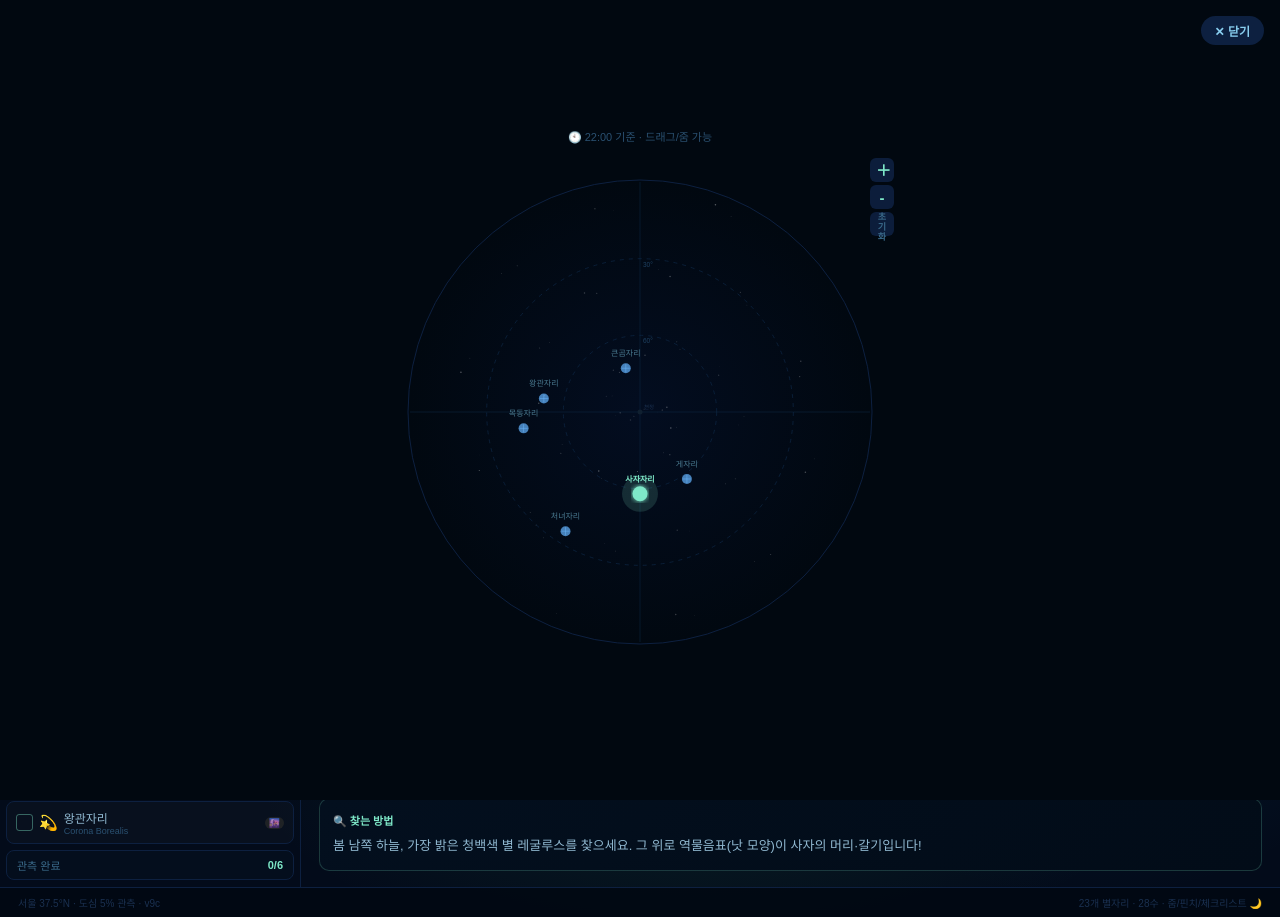
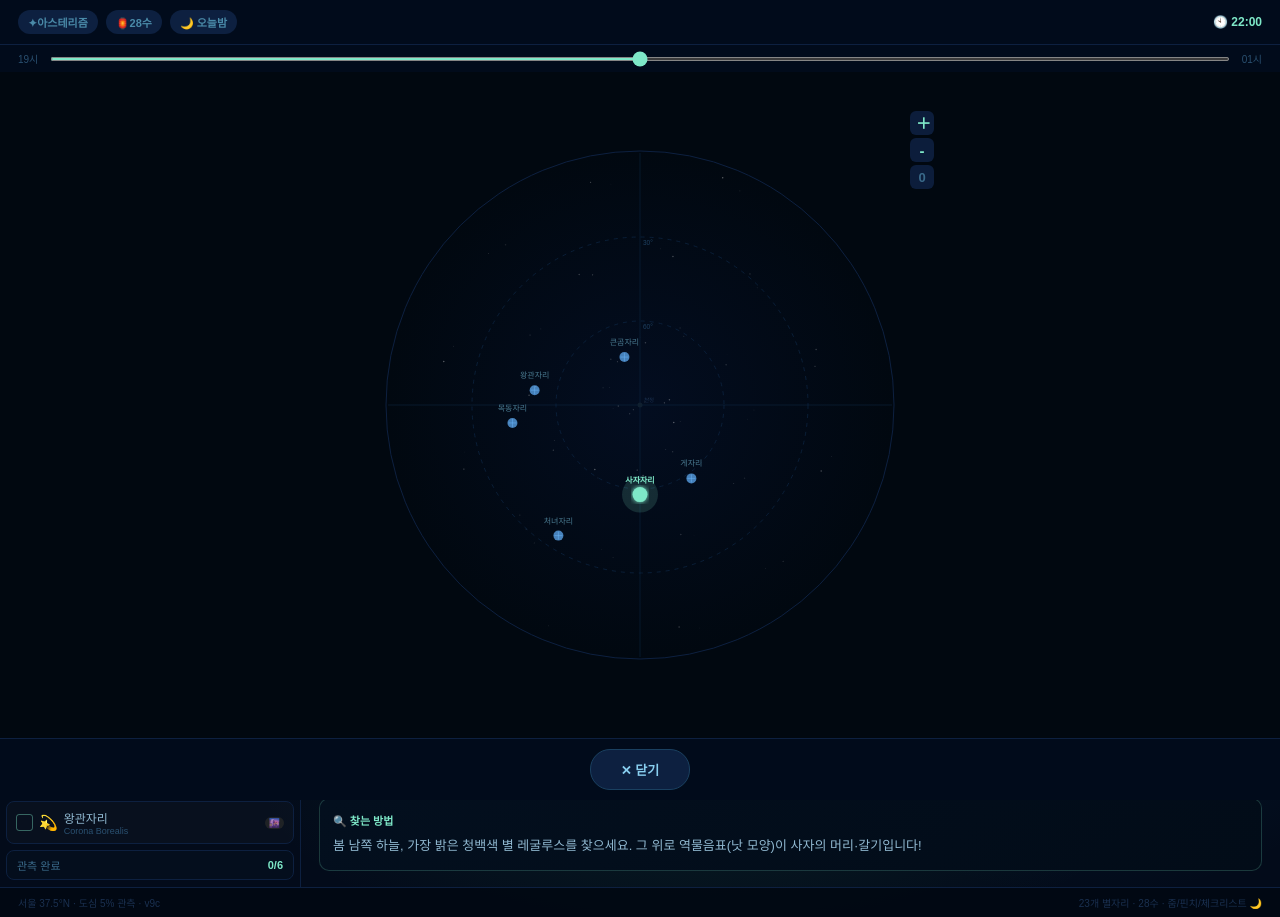
Before and after one commit to heromazinga/my-star-app, a React (Vite) app: page / in a window 1280 px wide. Both pictures are taken after a click on the button "⛶ 크게". Built offline with nearby package versions, Linux system fonts and the light colour scheme.

Commit message:
Update App.jsx

```diff
--- a/src/App.jsx
+++ b/src/App.jsx
@@ -746,8 +746,8 @@ function Planisphere({ season, selected, onSelect, color, showAst, show28su, tod
   const [dragStart, setDragStart] = useState({x:0,y:0,px:0,py:0});
   const pinchRef = useRef(null); // 핀치 줌 상태
   const svgRef = useRef(null);   // SVG 엘리먼트 ref
-  const size = fullscreen ? 520 : 300;
-  const cx = size/2, cy = size/2, R = fullscreen ? 230 : 128;
+  const size = fullscreen ? Math.min(typeof window!=='undefined'?window.innerWidth:520, typeof window!=='undefined'?window.innerHeight-140:520, 600) : 300;
+  const cx = size/2, cy = size/2, R = fullscreen ? size*0.42 : 128;
   const zR = R * zoom;
   const ocx = cx + pan.x;
   const ocy = cy + pan.y;
@@ -825,8 +825,8 @@ function Planisphere({ season, selected, onSelect, color, showAst, show28su, tod
           </button>
         ))}
         <button onClick={()=>{setZoom(1);setPan({x:0,y:0});}}
-          style={{width:24,height:24,borderRadius:6,border:"none",background:"rgba(13,32,64,0.9)",color:"#3a6a8a",fontSize:"9px",cursor:"pointer",lineHeight:1.1,fontWeight:"600"}}>
-          초기화
+          style={{width:24,height:24,borderRadius:6,border:"none",background:"rgba(13,32,64,0.9)",color:"#3a6a8a",fontSize:"13px",cursor:"pointer",lineHeight:1,fontWeight:"700"}}>
+          0
         </button>
       </div>
       <div style={{transform:`rotate(${compassRotation}deg)`,transition:compassLock?"transform 0.3s ease-out":"none"}}>
@@ -1519,17 +1519,61 @@ export default function App() {
 
       {/* FULLSCREEN OVERLAY */}
       {fullscreen && (
-        <div style={{position:"fixed",inset:0,background:"#010810",zIndex:1000,display:"flex",flexDirection:"column",alignItems:"center",justifyContent:"center"}}>
-          <button onClick={()=>setFullscreen(false)}
-            style={{position:"absolute",top:16,right:16,padding:"6px 14px",borderRadius:20,border:"none",background:"#0d2040",color:"#89CFF0",fontSize:"12px",cursor:"pointer",fontFamily:"inherit",fontWeight:"700",zIndex:10}}>
-            ✕ 닫기
-          </button>
-          <div style={{fontSize:"11px",color:"#2a5070",marginBottom:"8px"}}>
-            🕙 {obsHour>=24?`0${obsHour-24}:00`:`${Math.floor(obsHour)}:${obsHour%1?'30':'00'}`} 기준 · 드래그/줌 가능
-          </div>
-          <Planisphere season={season} selected={selected} onSelect={id=>{selectConst(id);setFullscreen(false);}}
-            color={sc.color} showAst={showAst} show28su={show28su} todayMode={todayMode} currentMonth={currentMonth}
-            obsHour={obsHour} fullscreen={true} heading={heading} compassLock={compassLock}/>
+        <div style={{position:"fixed",inset:0,background:"#010810",zIndex:1000,display:"flex",flexDirection:"column"}}>
+          {/* 상단 컨트롤 바 */}
+          <div style={{display:"flex",alignItems:"center",gap:8,padding:isMobile?"12px 14px":"10px 18px",
+            paddingTop:`calc(env(safe-area-inset-top) + ${isMobile?12:10}px)`,
+            background:"rgba(2,12,28,.95)",borderBottom:"1px solid #0d2040",flexWrap:"wrap"}}>
+            <button onClick={()=>setShowAst(v=>!v)}
+              style={{padding:isMobile?"8px 12px":"4px 10px",borderRadius:12,border:"none",cursor:"pointer",
+                fontSize:isMobile?"12px":"11px",fontFamily:"inherit",fontWeight:"700",
+                background:showAst?sc.color:"#0d2040",color:showAst?"#030B1A":"#4a8aa8"}}>
+              {showAst?"✦ON":"✦아스테리즘"}
+            </button>
+            <button onClick={()=>setShow28su(v=>!v)}
+              style={{padding:isMobile?"8px 12px":"4px 10px",borderRadius:12,border:"none",cursor:"pointer",
+                fontSize:isMobile?"12px":"11px",fontFamily:"inherit",fontWeight:"700",
+                background:show28su?"#F4845F":"#0d2040",color:show28su?"#030B1A":"#4a8aa8"}}>
+              {show28su?"🏮ON":"🏮28수"}
+            </button>
+            <button onClick={()=>setTodayMode(v=>!v)}
+              style={{padding:isMobile?"8px 12px":"4px 10px",borderRadius:12,border:"none",cursor:"pointer",
+                fontSize:isMobile?"12px":"11px",fontFamily:"inherit",fontWeight:"700",
+                background:todayMode?"linear-gradient(135deg,#FFD166,#F4845F)":"#0d2040",
+                color:todayMode?"#030B1A":"#4a8aa8"}}>
+              🌙 {todayMode?"오늘밤 ON":"오늘밤"}
+            </button>
+            <div style={{flex:1}}/>
+            <span style={{fontSize:isMobile?"13px":"12px",fontWeight:"700",color:sc.color,minWidth:"40px"}}>
+              🕙 {(()=>{const h=obsHour>=24?obsHour-24:obsHour;const hh=Math.floor(h);const mm=h%1?'30':'00';return `${String(hh).padStart(2,'0')}:${mm}`;})()}
+            </span>
+          </div>
+          {/* 시간 슬라이더 */}
+          <div style={{display:"flex",alignItems:"center",gap:10,padding:isMobile?"8px 14px":"6px 18px",background:"rgba(2,12,28,.9)"}}>
+            <span style={{fontSize:"10px",color:"#2a5070",flexShrink:0}}>19시</span>
+            <input type="range" min={19} max={25} step={0.5} value={obsHour}
+              onChange={e=>setObsHour(Number(e.target.value))}
+              style={{flex:1,accentColor:sc.color,cursor:"pointer",height:isMobile?"6px":"4px"}}/>
+            <span style={{fontSize:"10px",color:"#2a5070",flexShrink:0}}>01시</span>
+          </div>
+          {/* 방위도 — 화면 꽉 차게 */}
+          <div style={{flex:1,display:"flex",alignItems:"center",justifyContent:"center",overflow:"hidden"}}>
+            <Planisphere season={season} selected={selected} onSelect={id=>{selectConst(id);setFullscreen(false);}}
+              color={sc.color} showAst={showAst} show28su={show28su} todayMode={todayMode} currentMonth={currentMonth}
+              obsHour={obsHour} fullscreen={true} heading={heading} compassLock={compassLock}/>
+          </div>
+          {/* 하단 닫기 버튼 */}
+          <div style={{padding:isMobile?"14px 14px":"10px 18px",
+            paddingBottom:`calc(env(safe-area-inset-bottom) + ${isMobile?14:10}px)`,
+            background:"rgba(2,12,28,.95)",borderTop:"1px solid #0d2040",
+            display:"flex",justifyContent:"center"}}>
+            <button onClick={()=>setFullscreen(false)}
+              style={{padding:isMobile?"14px 40px":"10px 30px",borderRadius:20,border:"1px solid #1a4060",
+                background:"#0d2040",color:"#89CFF0",fontSize:isMobile?"15px":"13px",
+                cursor:"pointer",fontFamily:"inherit",fontWeight:"700"}}>
+              ✕ 닫기
+            </button>
+          </div>
         </div>
       )}
 
```
